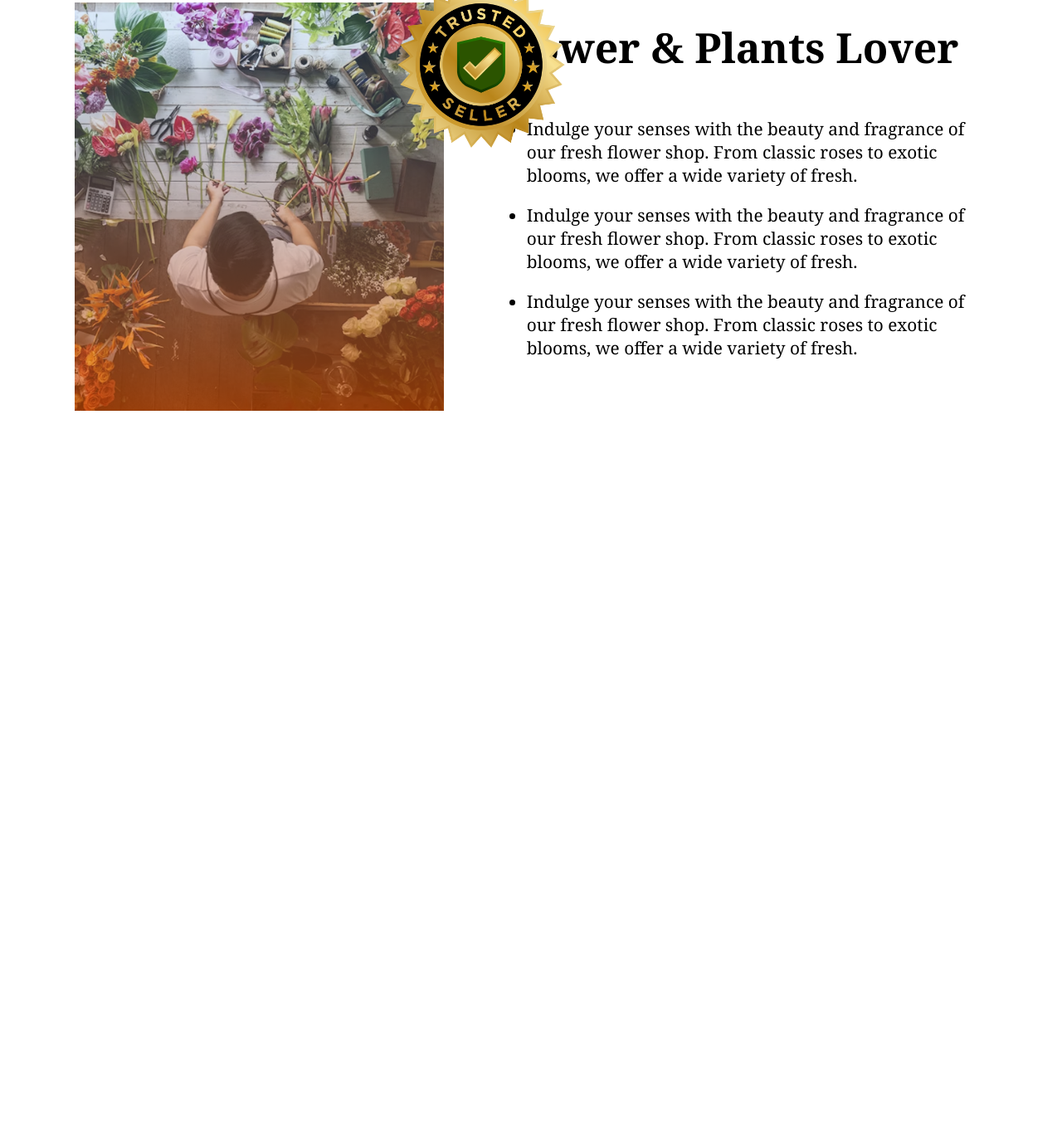
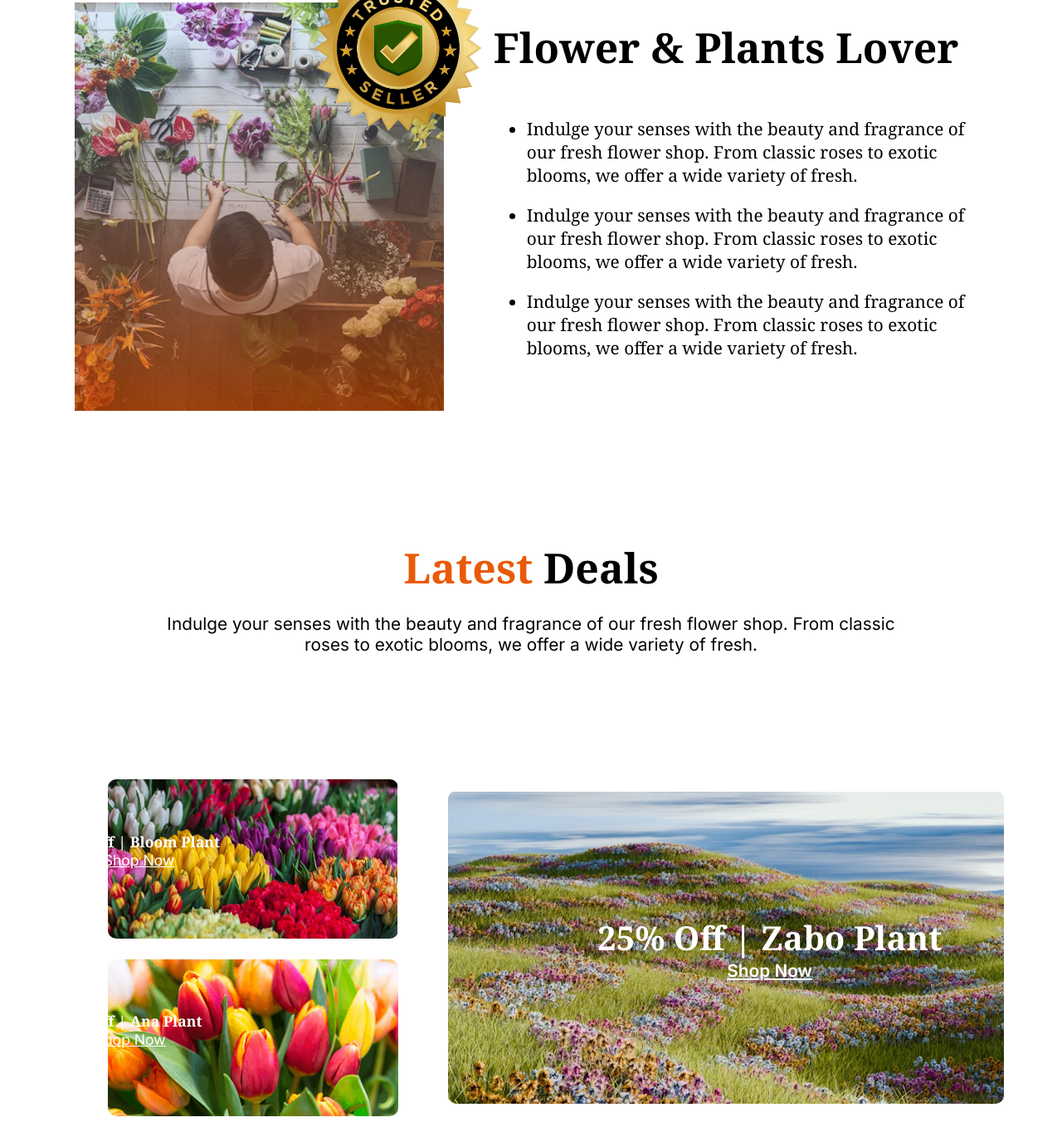
Before and after one commit to Suzel-sylhet/second-assignment-for-ph, a plain HTML site: page index.html in a window 1280 px wide. Shown: the part 2020-3378 px from the top of the page at 83% size. Before the commit the page ends 2528 px from the top, so only its background shows below. Drawn offline with Linux system fonts and the light colour scheme.

Commit message:
main part is  completed

```diff
--- a/index.html
+++ b/index.html
@@ -12,6 +12,7 @@
     <link rel="preconnect" href="https://fonts.googleapis.com">
     <link rel="preconnect" href="https://fonts.gstatic.com" crossorigin>
     <link href="https://fonts.googleapis.com/css2?family=Inter:ital,opsz,wght@0,14..32,100..900;1,14..32,100..900&display=swap" rel="stylesheet">
+
 </head>
 <body class="noto-serif-heading">
     <header>
@@ -110,18 +111,37 @@
             </div>
         </section>
 
-        <section>
-            <div>
-
+        <section class="deals-section">
+            <div class="deals-section-text">
+                <h3 class="primary-text"><span class="heading-text-color">Latest </span>Deals</h3>
+                <p class="secondary-text inter-description">Indulge your senses with the beauty and fragrance of our fresh flower shop. From classic roses to exotic blooms, we offer a wide variety of fresh.</p>
             </div>
-            <div>
-                <div>
-
+            <div class="typs-of-plants">
+                <div class="bloom-ana-plants">
+                    <div class="bloom-plants">
+                        <img class="deals-plants-img banner-section-img" src="assets/deal-bloom.png" alt="">
+                        <div class="bloom-text">
+                            <h4 class="discount-text">60% Off | Bloom Plant</h4>
+                            <a class="link-text inter-description" href="">Shop Now</a>
+                        </div>
+                    </div>
+                    <div class="ana-plants">
+                        <img class="deals-plants-img banner-section-img" src="assets/deal-ana.png" alt="">
+                        <div class="ana-text">
+                            <h4 class="discount-text">30% Off | Ana Plant</h4>
+                            <a class="link-text inter-description" href="">Shop Now</a>
+                        </div>
+                    </div>
                 </div>
-                <div>
-
+                <div class="zabo-plants">
+                    <img class="deals-plants-zabo-img banner-section-img" src="assets/deal-zabo.png" alt="">
+                    <div class="zabo-text">
+                        <h4 id="zabo-discount-text">25% Off | Zabo Plant</h4>
+                        <a class="inter-description" id="zabo-link-text" href="">Shop Now</a>
+                    </div>
                 </div>
             </div>
+
 
         </section>
 
--- a/styles/assignment.css
+++ b/styles/assignment.css
@@ -139,8 +139,8 @@ nav ul a{
     width: 280px;
     height: 280px;
     position: relative;
-    left: 350px;
-    bottom: -220px;
+    left: 250px;
+    bottom: -200px;
 }
 
 .plants-store-content{
@@ -161,6 +161,118 @@ nav ul a{
 .plants-sotre-list li{
     margin-bottom: 20px;
 }
+
+.deals-section{
+    max-width: 1140px;
+    margin: 0 auto;
+    justify-content: center;
+}
+
+.deals-section-text{
+    max-width: 900px;
+    margin: 150px auto;
+    text-align: center;
+}
+
+.deals-section-text h3{
+    margin-bottom: 0;
+}
+
+.typs-of-plants{
+    display: flex;
+    max-width: 1140px;
+    margin: 0 auto;
+    justify-content: center;
+    align-items: center;
+    text-align: center;
+    gap: 0;
+}
+
+.bloom-ana-plants{
+    display: flex;
+    flex-direction: column;
+    width: 100%;
+    height: auto;
+    margin-left: -100px;
+}
+
+.zabo-plants{
+    width: 100%;
+    height: auto;
+    position: relative;
+    margin-left: -100px;
+}
+
+.zabo-text{
+    position: absolute;
+    left: 180px;
+    top: 25%;
+}
+
+#zabo-discount-text{
+    color: white;
+    font-size: 2.5rem;
+    font-weight: bold;
+    margin-bottom: 0;
+}
+
+#zabo-link-text{
+    color: white;
+    font-size: 1.3rem;
+    font-weight: 600;
+}
+
+.deals-plants-img{
+    border-radius: 10px;
+    max-width: 350px;
+    height: auto;
+}
+
+.deals-plants-zabo-img{
+    border-radius: 10px;
+    max-width: 750px;
+    height: auto;
+}
+
+.bloom-plants{
+    position: relative;
+    margin-bottom: 10px;
+}
+
+.bloom-text{
+    position: absolute;
+    left: 100px;
+    top: 20%;
+
+}
+
+.discount-text{
+    color: white;
+    font-size: 1.1rem;
+    font-weight: bold;
+    margin-bottom: 0;
+}
+
+.link-text{
+    color: white;
+    font-size: 1.1rem;
+}
+
+.ana-plants{
+    position: relative;
+    margin-top: 10px;
+}
+
+.ana-text{
+    position: absolute;
+    left: 100px;
+    top: 20%;
+
+}
+
+
+
+
 
 @media screen and (width <= 500px) {
     .hide-us{
@@ -209,5 +321,34 @@ nav ul a{
         padding: 0 20px;
   }
 
+    .typs-of-plants{
+        display: flex;
+        flex-direction: column;
+    }
+
+    .bloom-ana-plants{
+        margin: auto;
+    }
+
+    .zabo-plants{
+        margin: auto;
+    }
+
+    .zabo-plants img{
+        max-width: 360px;
+    }
+
+    .zabo-text{
+        top: 30%;
+        left: 130px;
+    }
+
+    #zabo-discount-text{
+        font-size: 1.1rem;
+    }
+
+    #zabo-link-text{
+        font-size: 1rem;
+    }
 
 }
```
